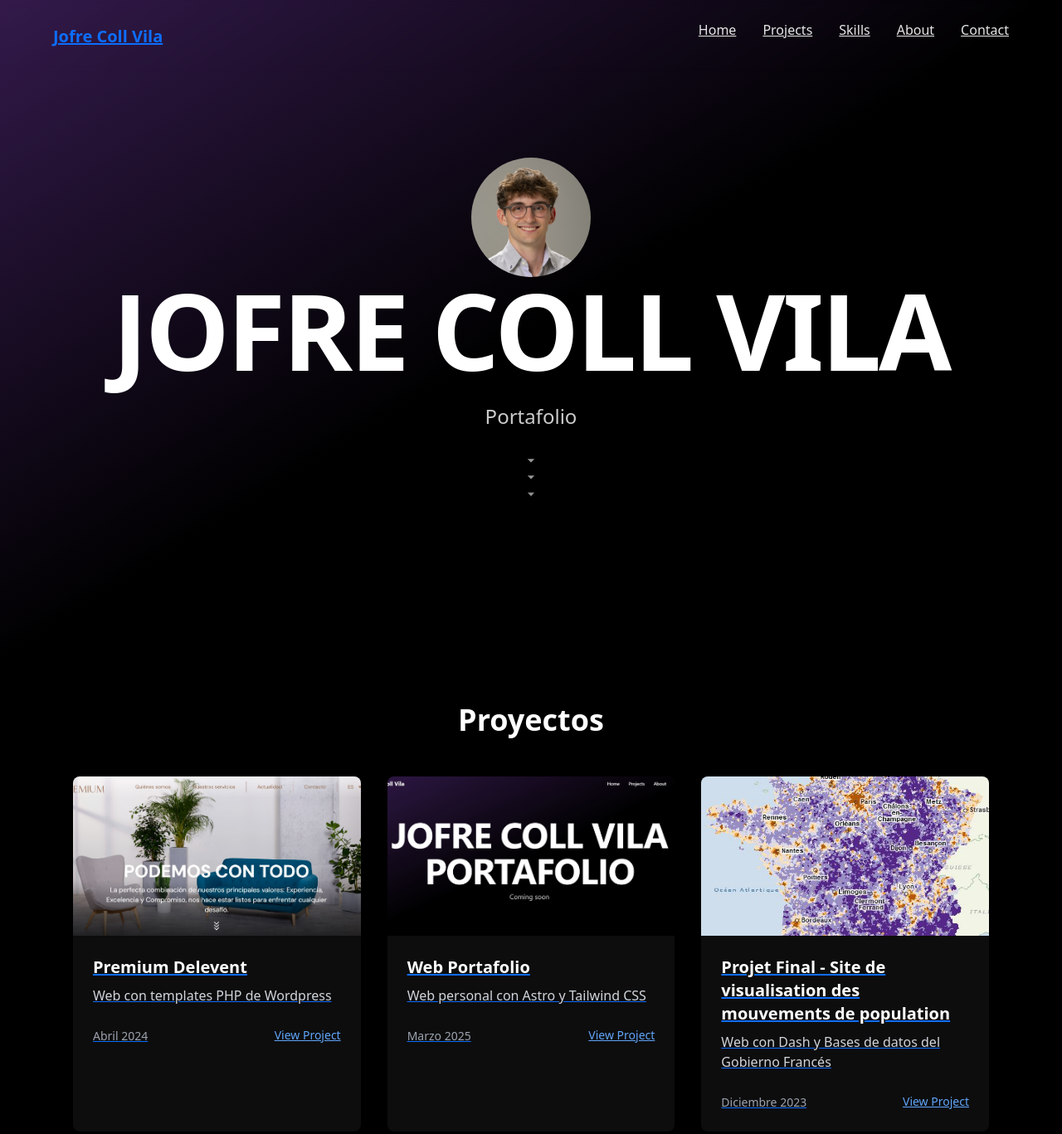
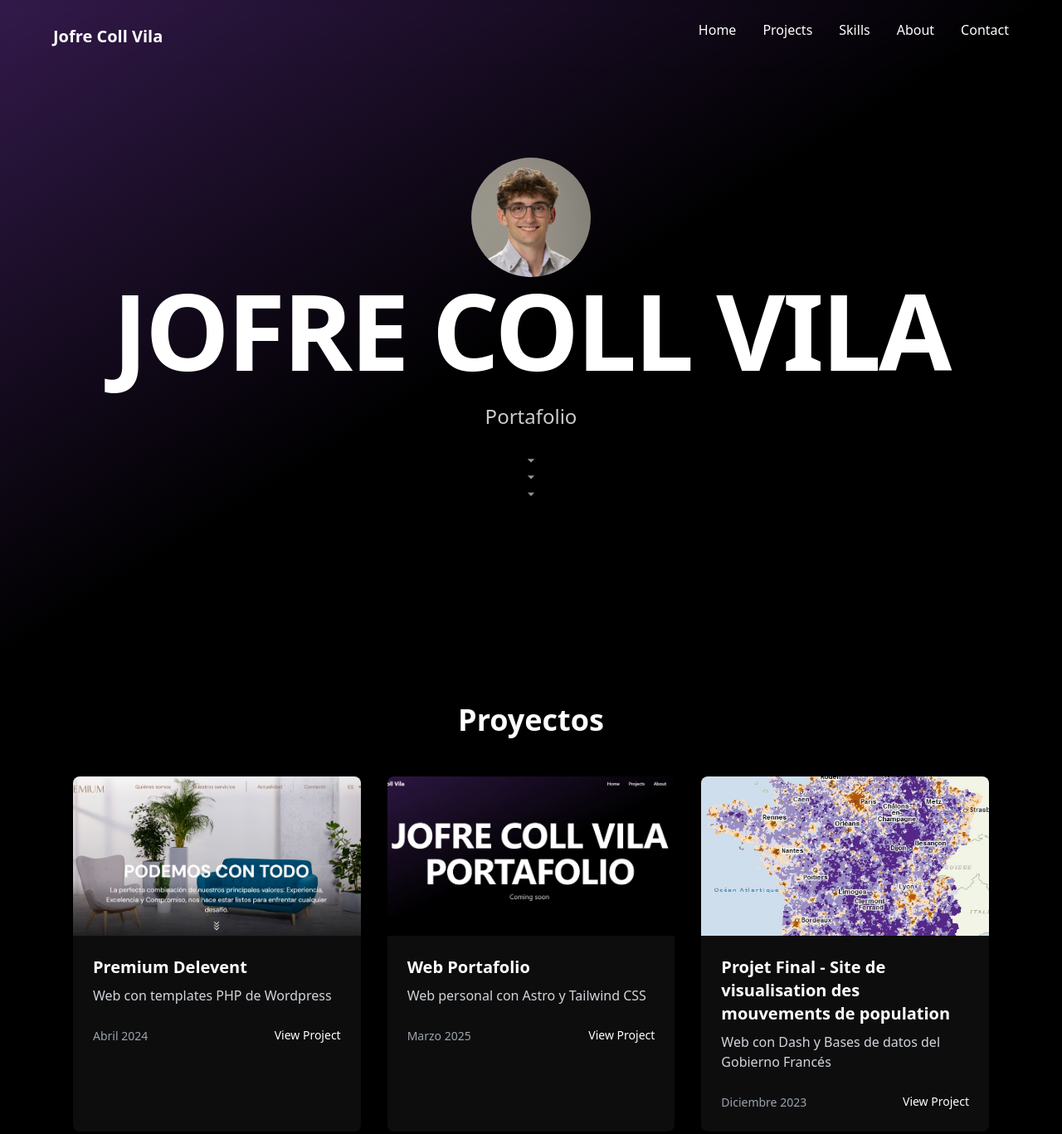
Before and after one commit to Jofrix98/Portafolio, an Astro site: page / in a window 1280 px wide. Shown: the top 1367 px of the page at 83% size. Built offline with nearby package versions, Linux system fonts and the light colour scheme; Astro itself is replaced by a stand-in of ours.

Commit message:
🐛 FIX: css links

```diff
--- a/src/components/Header.astro
+++ b/src/components/Header.astro
@@ -68,4 +68,8 @@ const navItems = props.navItems || defaultNavItems;
   section {
     scroll-margin-top: 60px; /* Prevents content from being hidden behind fixed header */
   }
+  a{
+    color: white;
+    text-decoration: none;
+  }
 </style>
--- a/src/components/Projects.astro
+++ b/src/components/Projects.astro
@@ -1,4 +1,6 @@
 ---
+import { z } from "astro:content";
+
 interface Project {
   title: string;
   description: string;
@@ -52,6 +54,14 @@ const projects: Project[] = [
   }
 ];
 ---
+
+<style>
+  a{
+    color: white;
+    text-decoration: none;
+  }
+</style>
+
 <section id="projects" class="max-w-6xl mx-auto px-4 py-12 bg-black/80">
 
   <h2 class="text-4xl font-bold text-white mb-12 text-center">Proyectos</h2>
```
Also changed, not shown: 1 other file.
